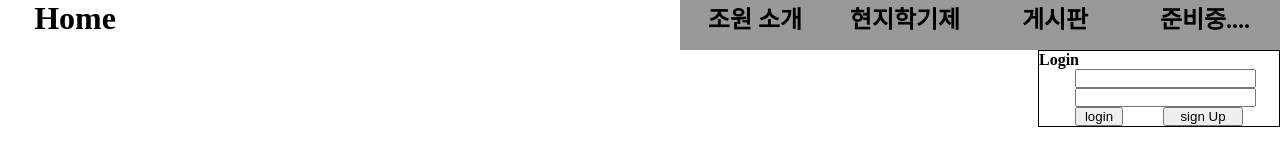
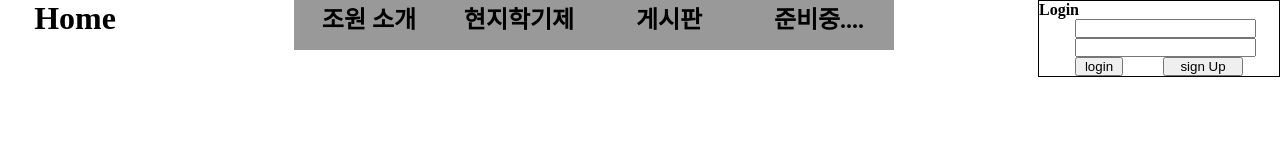
Before and after one commit to simsunghwan/2_1_JSTeamProject, a plain HTML site: page index.html in a window 1280 px wide. Shown: the top 166 px of the page. Drawn offline with Linux system fonts and the light colour scheme.

Commit message:
modified head tag

```diff
--- a/index.html
+++ b/index.html
@@ -21,11 +21,6 @@
         <div class="nav_bar" onclick="getPosts()"><h1>게시판</h1></div>
         <div class="nav_bar"><h1>준비중....</h1></div>
       </nav>
-    </div>
-  </header>
-  <!-- Section -->
-  <!-- 메뉴를 눌렀을 때 새로고침 되지 않고 작동해야합니다. -->
-  <loginSection>
       <div id="login" class="show">
         <form action="#" class="login_form">
           <div>
@@ -39,7 +34,11 @@
           </div>
         </form>
       </div>
-  </loginSection>
+    </div>
+  </header>
+  <!-- Section -->
+  <!-- 메뉴를 눌렀을 때 새로고침 되지 않고 작동해야합니다. -->
+
   <section>
     <!-- 게시판 -->
     <div id="board" class="hide">
```
Lines whose indentation alone changed are shown as unchanged.
